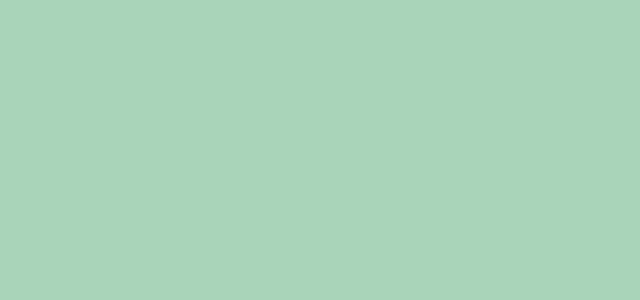
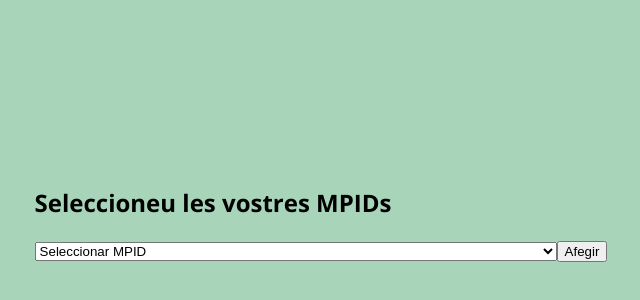
Before and after one commit to kalebgrove/qresp, a React (Create React App) app: page /home in a window 1280 px wide. Before the commit this address had no page. Shown: the part 186-486 px from the top of the page, without its empty margins (319-959 px from the left). Built offline with nearby package versions, Linux system fonts and the light colour scheme.

Commit message:
8th update

```diff
--- a/src/index.js
+++ b/src/index.js
@@ -14,10 +14,8 @@ root.render(
   <Router>
       <Routes>
         <Route path="/" element={<Login />} />
-        {/* <Route path="/questions" element={<Questions />} /> */}
-        <Route path="/questions" element={<Home />} />
+        <Route path="/home" element={<Home />} />
         <Route path="/profile" element={<Profile />} />
-        {/* <Route path="/questions" element={} /> */}
       </Routes>
     </Router>
 );
```
